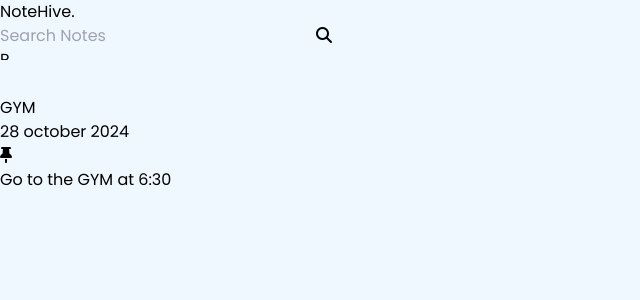
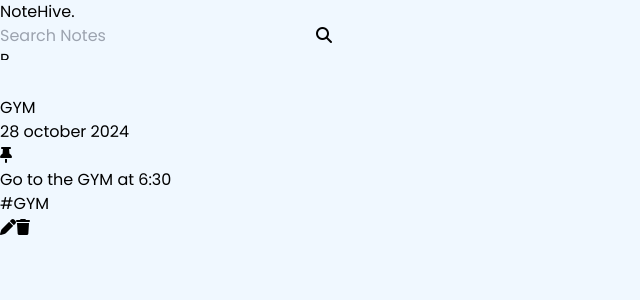
Before and after one commit to Rohanbasnet12/NoteHive, a React (Vite) app in the folder client/: page / in a window 1280 px wide. Shown: the top 300 px of the page, without its empty margins (0-640 px from the left). Built offline with nearby package versions, Linux system fonts and the light colour scheme.

Commit message:
Completed Note Card UI

```diff
--- a/client/src/components/Background.jsx
+++ b/client/src/components/Background.jsx
@@ -4,7 +4,7 @@ const Background = () => {
   return (
     <div>
       <div
-        className="wrapper flex items-center justify-center fixed top-[50%] left-[50%]"
+        className="wrapper flex items-center justify-center fixed top-[50%] left-[50%] bg-transparent"
         style={{ transform: "translate(-50%, -50%)" }}
       >
         <h1 className="md:text-[12vw] lg:text-[12vw] sm:text-[6vw] text-slate-900/20">
--- a/client/src/components/NoteCard.jsx
+++ b/client/src/components/NoteCard.jsx
@@ -11,16 +11,34 @@ const NoteCard = ({
   onPinNote,
 }) => {
   return (
-    <div>
-      <div className="">
+    <div className="border-2 rounded p-4 hover:shadow-xl transition-all ease-in-out z-10 relative">
+      <div className="flex items-center justify-between">
         <div className="">
           <h6 className="text-sm font-medium">{title}</h6>
-          <span className="text-sm text-slate-500">{date}</span>
+          <span className="text-xs text-slate-500">{date}</span>
         </div>
 
-        <i className="fa-solid fa-thumbtack" onClick={onPinNote}></i>
+        <i
+          className={`${
+            isPinned
+              ? "hover:text-blue-500 text-xl cursor-pointer text-slate-300"
+              : "text-slate-400"
+          } fa-solid fa-thumbtack`}
+          onClick={onPinNote}
+        ></i>
       </div>
       <p className="">{content?.slice(0, 60)}</p>
+
+      <div className="">
+        <div className="text-xs text-slate-500">{tags}</div>
+        <div className="flex items-center gap-2">
+          <i class="fa-solid fa-pen hover:text-green-500" onClick={onEdit}></i>
+          <i
+            class="fa-solid fa-trash hover:text-red-500"
+            onClick={onDelete}
+          ></i>
+        </div>
+      </div>
     </div>
   );
 };
--- a/client/src/pages/Home/Home.jsx
+++ b/client/src/pages/Home/Home.jsx
@@ -14,6 +14,11 @@ const Home = () => {
             title="GYM"
             date="28 october 2024"
             content="Go to the GYM at 6:30"
+            tags="#GYM"
+            isPinned={true}
+            onDelete={() => {}}
+            onEdit={() => {}}
+            onPinNote={() => {}}
           />
         </div>
       </div>
```
